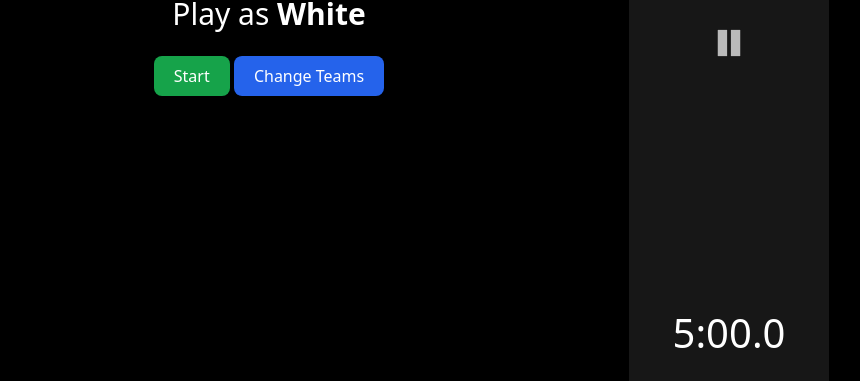
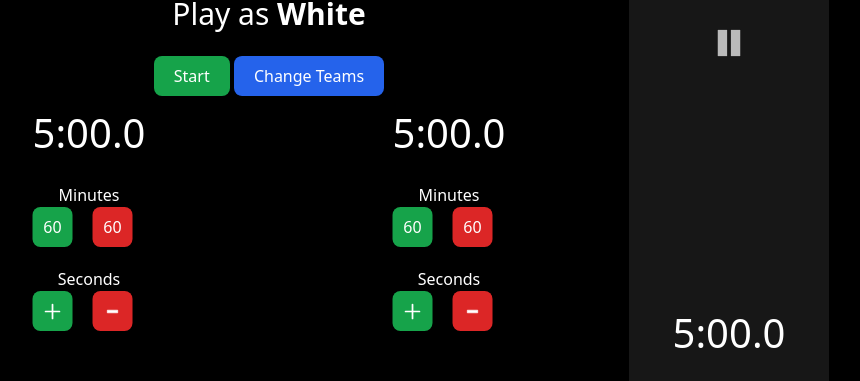
Before and after one commit to EvanA4/LaziBoard, a SvelteKit app: page / in a window 1280 px wide. Shown: the part 357-738 px from the top of the page, without its empty margins (271-1131 px from the left). Built offline with nearby package versions, Linux system fonts and the light colour scheme.

Commit message:
working on settimers

```diff
--- /dev/null
+++ b/src/lib/assets/svgs/minus.svelte
@@ -0,0 +1,9 @@
+<svg fill="#ffffff" width="40px" height="25px" viewBox="-3.2 -3.2 38.40 38.40" version="1.1" xmlns="http://www.w3.org/2000/svg" stroke="#ffffff">
+
+<g id="SVGRepo_bgCarrier" stroke-width="0"/>
+
+<g id="SVGRepo_tracerCarrier" stroke-linecap="round" stroke-linejoin="round"/>
+
+<g id="SVGRepo_iconCarrier"> <title>subtract</title> <path d="M24 14v4h-16v-4h16z"/> </g>
+
+</svg>
--- /dev/null
+++ b/src/lib/assets/svgs/plus.svelte
@@ -0,0 +1,9 @@
+<svg width="40px" height="25px" viewBox="-2.4 -2.4 28.80 28.80" fill="none" xmlns="http://www.w3.org/2000/svg">
+
+<g id="SVGRepo_bgCarrier" stroke-width="0"/>
+
+<g id="SVGRepo_tracerCarrier" stroke-linecap="round" stroke-linejoin="round"/>
+
+<g id="SVGRepo_iconCarrier"> <path d="M4 12H20M12 4V20" stroke="#ffffff" stroke-width="2" stroke-linecap="round" stroke-linejoin="round"/> </g>
+
+</svg>
--- /dev/null
+++ b/src/lib/components/SetTimer.svelte
@@ -0,0 +1,45 @@
+<script lang="ts">
+	import { timerString } from "$lib/utils/timef";
+    import PlusImg from "$lib/assets/svgs/plus.svelte";
+    import MinusImg from "$lib/assets/svgs/minus.svelte";
+
+    let { startTime = $bindable<number>(300) } = $props();
+
+    function changeTime(delta: number) {
+
+    }
+</script>
+
+<p class="text-white text-[40px] text-center">{timerString(startTime)}</p>
+
+<p class="text-center text-white mt-5">Minutes</p>
+<div class="flex gap-5">
+    <button
+        onclick={() => startTime += 60}
+        class="bg-green-600 hover:bg-green-500 w-[40px] h-[40px] rounded-lg text-white"
+    >
+        60
+    </button>
+    <button
+        onclick={() => startTime -= 60}
+        class="bg-red-600 hover:bg-red-500 w-[40px] h-[40px] rounded-lg text-white"
+    >
+        60
+    </button>
+</div>
+
+<p class="text-center text-white mt-5">Seconds</p>
+<div class="flex gap-5">
+    <button
+        onclick={() => startTime += 1}
+        class="bg-green-600 hover:bg-green-500 w-[40px] h-[40px] rounded-lg text-white"
+    >
+        <PlusImg />
+    </button>
+    <button
+        onclick={() => startTime -= 1}
+        class="bg-red-600 hover:bg-red-500 w-[40px] h-[40px] rounded-lg text-white"
+    >
+        <MinusImg />
+    </button>
+</div>
--- /dev/null
+++ b/src/lib/utils/timef.ts
@@ -0,0 +1,11 @@
+export function timerString(sec: number) {
+    const mins = Math.floor(sec / 60);
+    const secs = sec % 60;
+
+    if (mins == 0) return secs.toFixed(1);
+    else {
+        let secsStr = secs.toFixed(1);
+        if (secsStr.length == 3) secsStr = `0${secsStr}`;
+        return `${mins}:${secsStr}`;
+    }
+}
--- a/src/routes/+page.svelte
+++ b/src/routes/+page.svelte
@@ -4,12 +4,17 @@
     import '$lib/chessStyle.css';
 	import { onMount } from 'svelte';
 	import type { Color } from 'chess.js';
+    import { timerString } from '$lib/utils/timef';
 
     import PauseImg from '$lib/assets/svgs/pause.svelte';
     import PlayImg from '$lib/assets/svgs/play.svelte';
     import RestartImg from '$lib/assets/svgs/restart.svelte';
+    import SetTimer from '$lib/components/SetTimer.svelte';
 
-    // set whygameover to 1 in event listener for board-based conclusion; time-based conclusion sets whygameover to 2; 0 means not game over
+
+    let bstart = $state<number>(300);
+    let wstart = $state<number>(300);
+
     let isGameOver = $state<number>(0);
     let turn = $state<Color | undefined>();
     // let fen = $state<string>("r1bqkb1r/pppp1ppp/2n2n2/4p2Q/2B1P3/8/PPPP1PPP/RNB1K1NR w KQkq - 4 4"); // to test game over
@@ -94,18 +99,6 @@
         wsec = 300;
     }
 
-    function timerString(sec: number) {
-        let mins = Math.floor(sec / 60);
-        let secs = sec % 60;
-
-        if (mins == 0) return secs.toFixed(1);
-        else {
-            let secsStr = secs.toFixed(1);
-            if (secsStr.length == 3) secsStr = `0${secsStr}`;
-            return `${mins}:${secsStr}`;
-        }
-    }
-
     function changeTeams() {
         chess.toggleOrientation();
         if (playerTeam == "w") playerTeam = "b";
@@ -116,8 +109,10 @@
 <div class="flex flex-col items-center justify-center h-[100vh]">
     <div class="w-[100vw] flex justify-center">
         <div class="w-[90vh] relative">
+
+
             {#if isGameOver || !started}
-                <div class="absolute top-0 left-0 w-[100%] h-[100%] bg-black bg-opacity-80 z-50 flex flex-col items-center justify-center">
+                <div class="absolute top-0 left-0 w-[100%] h-[100%] bg-black bg-opacity-80 z-10 flex flex-col items-center justify-center">
                     {#if isGameOver}
                         <p class="text-white text-3xl">{getWinner(turn, isGameOver)} wins!</p>
                         <button onclick={resetGame} class="px-5 py-2 rounded-lg mt-5 bg-blue-600 hover:bg-blue-500 text-white">Reset</button>
@@ -131,11 +126,23 @@
                         </div>
                     {/if}
                 </div>
+
+                <div class="absolute bottom-[10%] left-[25%] -translate-x-[50%] z-10">
+                    <SetTimer bind:startTime={bstart}/>
+                </div>
+
+                <div class="absolute bottom-[10%] left-[75%] -translate-x-[50%] z-10">
+                    <SetTimer bind:startTime={wstart}/>
+                </div>
             {/if}
+
             {#if paused || playerTeam != turn}
                 <div class="absolute top-0 left-0 w-[100%] h-[100%] z-10"></div>
             {/if}
+
             <Chess class="cg-paper" on:move={moveListener} on:gameOver={gameOverListener} bind:this={chess} bind:turn={turn} bind:fen={fen}/>
+
+
         </div>
 
 
```
